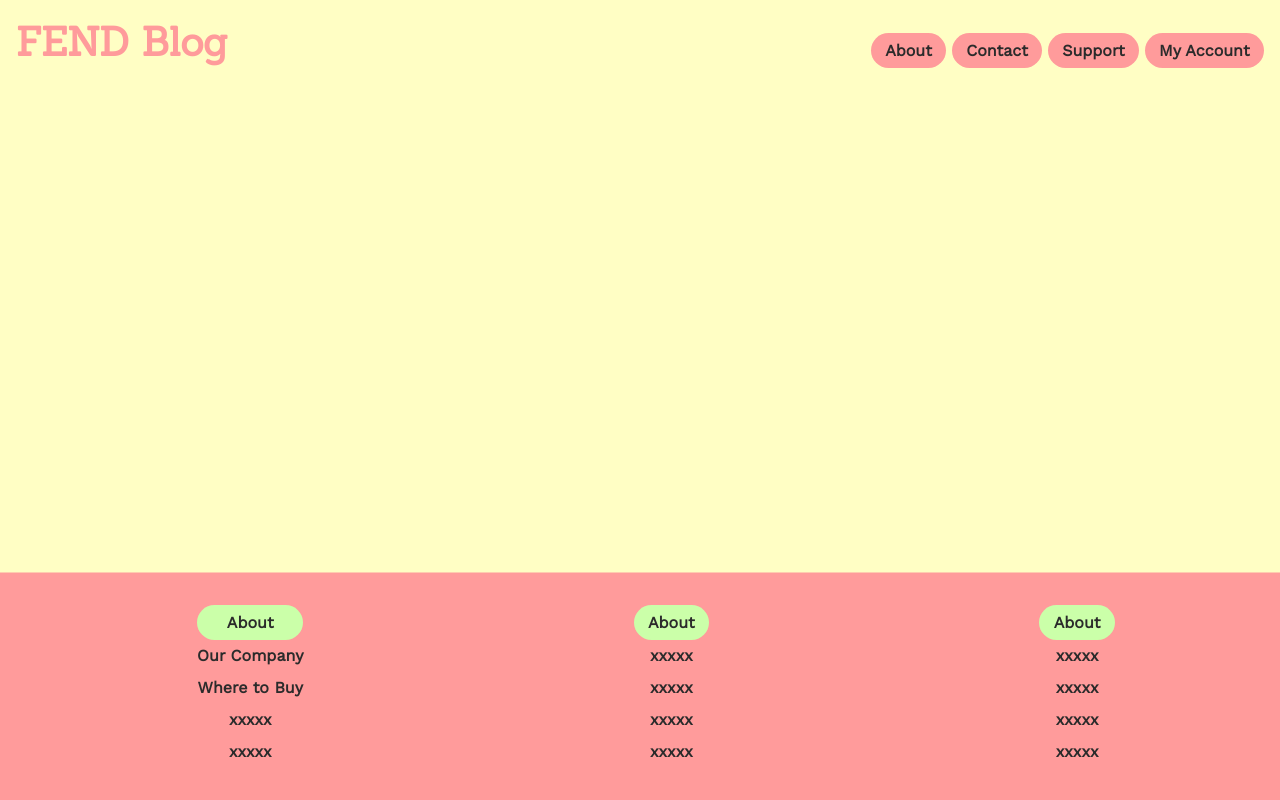
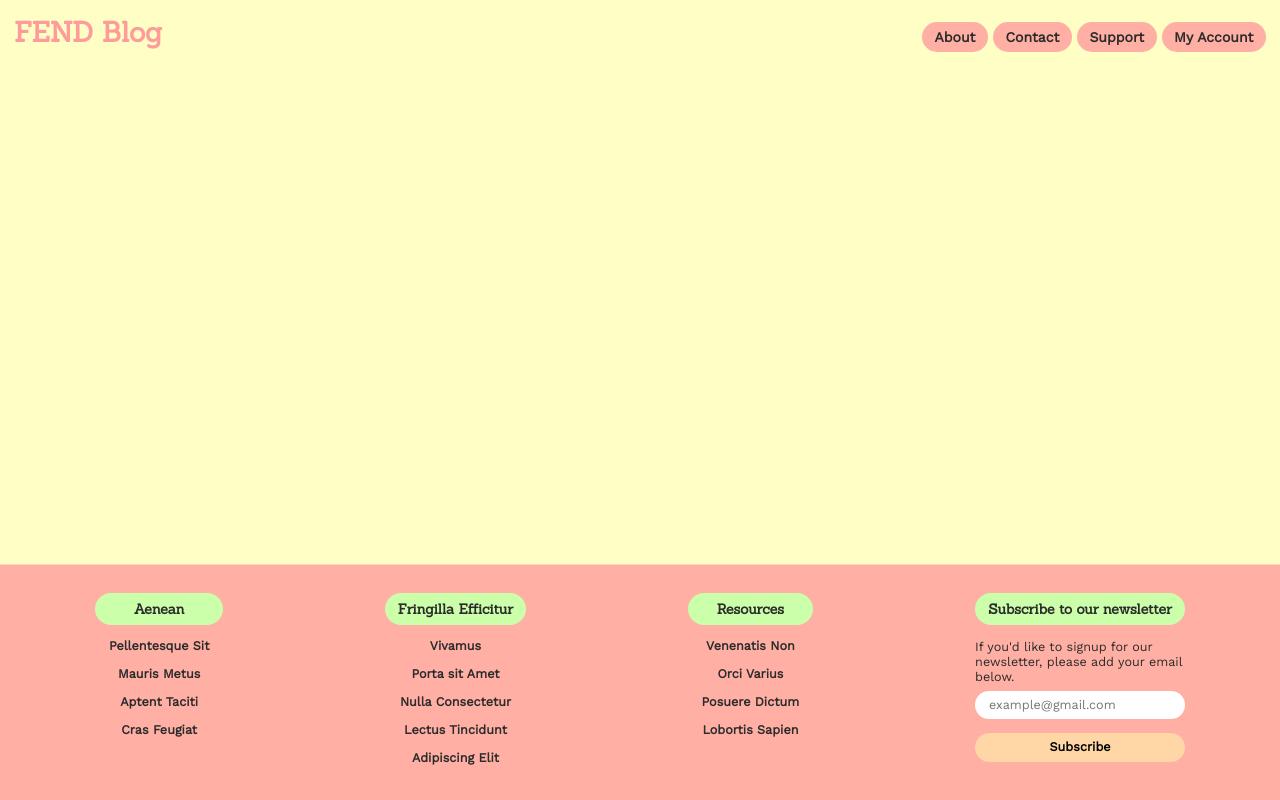
Before and after one commit to ehcodes/blogFEND, a plain HTML site: page index.html in a window 1280 px wide. Drawn offline with nearby package versions, Linux system fonts and the light colour scheme.

Commit message:
footer has a new non-functional subscription form

```diff
--- a/index.html
+++ b/index.html
@@ -34,53 +34,66 @@
     <nav>
         <ul>
             <li>
-                <p class="subHeading">About</p>
+                <h6>Aenean</h6>
             </li>
             <li>
-                <a href="#" title="">Our Company</a>
+                <a href="#" title="">Pellentesque Sit</a>
             </li>
             <li>
-                <a href="#" title="">Where to Buy</a>
+                <a href="#" title="">Mauris Metus</a>
             </li>
             <li>
-                <a href="#" title="">xxxxx</a>
+                <a href="#" title="">Aptent Taciti</a>
             </li>
             <li>
-                <a href="#" title="">xxxxx</a>
+                <a href="#" title="">Cras Feugiat</a>
             </li>
         </ul>
         <ul>
             <li>
-                <p class="subHeading">About</p>
+                <h6>Fringilla Efficitur</h6>
             </li>
             <li>
-                <a href="#" title="">xxxxx</a>
+                <a href="#" title="">Vivamus</a>
             </li>
             <li>
-                <a href="#" title="">xxxxx</a>
+                <a href="#" title="">Porta sit Amet</a>
             </li>
             <li>
-                <a href="#" title="">xxxxx</a>
+                <a href="#" title="">Nulla Consectetur</a>
             </li>
             <li>
-                <a href="#" title="">xxxxx</a>
+                <a href="#" title="">Lectus Tincidunt</a>
+            </li>
+            <li>
+                <a href="#" title="">Adipiscing Elit</a>
             </li>
         </ul>
         <ul>
             <li>
-                <p class="subHeading">About</p>
+                <h6>Resources</h6>
             </li>
             <li>
-                <a href="#" title="">xxxxx</a>
+                <a href="#" title="">Venenatis Non</a>
             </li>
             <li>
-                <a href="#" title="">xxxxx</a>
+                <a href="#" title="">Orci Varius</a>
             </li>
             <li>
-                <a href="#" title="">xxxxx</a>
+                <a href="#" title="">Posuere Dictum</a>
             </li>
             <li>
-                <a href="#" title="">xxxxx</a>
+                <a href="#" title="">Lobortis Sapien</a>
+            </li>
+        </ul>
+        <ul>
+            <li>
+                <form action="#" method="post" id="embedded-subscribe-form" name="embedded-subscribe-form" class="validate" target="_self" novalidate="">
+                    <h6>Subscribe to our newsletter</h6>
+                    <label for="subscriberEmail">If you'd like to signup for our newsletter, please add your email below.</label>
+                    <input type="email" placeholder="example@gmail.com" name="EMAIL" class="required email" id="subscriberEmail" required="" value=""></div>
+                    <input type="submit" name="subscribe" id="subscribeButton" class="button" value="Subscribe">
+                </form>
             </li>
         </ul>
     </nav>
--- /dev/null
+++ b/styles/footer.css
@@ -0,0 +1,46 @@
+footer{
+    position: fixed;
+    bottom:0;
+    width:100%;
+    text-align:center;
+    font-weight:bold;
+    border-top:1px solid rgba(255, 254, 196, .5);
+    background-color: rgba(255, 155, 155,.8);
+}
+footer nav{
+    color:#fff;
+    justify-content: space-around;
+    padding:1rem;
+}
+footer ul{
+    padding:0;
+}
+footer ul li:last-of-type{
+    max-width: 15rem;
+}
+form{
+    display: flex;
+    flex-flow: column nowrap;
+    font-size: .9rem;
+    color:#2b2b2b;
+}
+label{
+    text-align: left;
+    margin-top:.5rem;
+    font-weight:100;
+}
+input[type="email"]{
+    font-weight:lighter;
+    text-align: left;
+    padding:.5rem 1rem;
+    margin: .5rem 0 1rem 0;
+    border-radius: 20px;
+    border:0;
+}
+input[type="submit"]{
+    background-color: rgba(255, 214, 165,1);
+    border-radius: 20px;
+    border:0;
+    padding:.5rem 1rem;
+    font-weight:bolder;
+}
--- a/styles/headings.css
+++ b/styles/headings.css
@@ -5,28 +5,31 @@ h1,h2,h3,h4,h5,h6{
     color:#CBFFA9;
 }
 h1{
-    font-size: 2.5rem;
-    color:#FF9B9B;
+    font-size: 2rem;
+    color:rgba(255, 155, 155,1);;
 }
-h2,h3,h4,h5,h6,.subHeading{
+h2,h3,h4,h5,h6{
     color:#2b2b2b;
-    background-color: #CBFFA9;
+    background-color: rgb(203, 255, 169);
     padding:.5rem .9rem;
     border-radius: 20px;
-    font-weight:bolder;
+    /* font-weight:bolder; */
 }
 h2{
-    font-size: 2.3rem;
+    font-size: 1.8rem;
 }
 h3{
-    font-size: 2.1rem;
+    font-size: 1.6rem;
 }
 h4{
-    font-size: 1.9rem;
+    font-size: 1.4rem;
 }
 h5{
-    font-size: 1.7rem;
+    font-size: 1.2rem;
 }
 h6{
-    font-size: 1.5rem;
+    font-size: 1rem;
 }
+footer h6{
+    margin-bottom: .5rem;
+}
--- a/styles/links.css
+++ b/styles/links.css
@@ -3,11 +3,21 @@ a{
     color:#2b2b2b;
 }
 header a{
-    background-color: #FF9B9B;
+    background-color: rgba(255, 155, 155,.8);;
     padding:.5rem .9rem;
     border-radius: 20px;
     font-weight:bolder;
 }
 header a:hover{
     background-color: #CBFFA9;
+    text-decoration: none;
 }
+footer a{
+    line-height:2rem;
+    font-size: .9rem;
+    margin:0;
+    padding:.5rem 1rem;
+}
+footer a:hover{
+    background-color: rgba(255, 214, 165,1);
+}
--- a/styles/styles.css
+++ b/styles/styles.css
@@ -1,15 +1,12 @@
 @import "normalize.css";
 @import "links.css";
 @import "headings.css";
+@import "footer.css";
 
-*{
-    margin:0;
-    padding:0;
-}
 html, body {
     height: 100%;
     width: 100%;
-    font: 16px 'Work Sans', sans-serif;
+    font: 14px 'Work Sans', sans-serif;
     background-color: #FFFEC4;
 }
 main{
@@ -29,7 +26,6 @@ header nav{
     align-items:baseline;
     color:#FF9B9B;
 }
-
 ul{
     list-style-type: none;
 }
@@ -40,87 +36,3 @@ p{
     padding-top:.5rem;
     padding-bottom:.5rem;
 }
-form{
-    display: flex;
-    flex-direction:column;
-    padding:2rem;
-    padding-top: 1rem;
-}
-fieldset{
-    text-align:center;
-    padding:1.5rem;
-}
-fieldset:nth-of-type(2),
-fieldset:last-of-type{
-    margin-top:1rem;
-}
-legend{
-    background-color:#f6fda1;
-    font-weight: bold;
-    padding:0 .5rem;
-}
-label{
-    display: block;
-}
-input::-webkit-outer-spin-button,
-input::-webkit-inner-spin-button {
-    -webkit-appearance: none;
-    margin: 0;
-}
-
-input[type=number] {
-    -moz-appearance: textfield;
-}
-input{
-    font-size: 3rem;
-    border:0;
-    display:inline;
-    width:calc(100% - 2rem);
-    padding:1rem;
-    background-color:#8ceeb5;
-}
-input::placeholder{
-    color:#383838;
-}
-input:focus-visible{
-    color:#383838;
-}
-button{
-    width:30%;
-    font-weight: bold;
-    font-size:1.5rem;
-    border:0;
-    padding:1rem;
-    background-color: #8ceeb5;
-    border-radius: 5px;
-}
-button:hover{
-    background-color: #91f4e3;
-}
-button:active{
-    background-color: #91f4e3;
-}
-#midTip{
-    margin-left:1%;
-    margin-right:1%;
-}
-footer{
-    position: fixed;
-    bottom:0;
-    width:100%;
-    padding:1rem;
-    text-align:center;
-    font-weight:bold;
-    border-top:1px solid rgba(255, 254, 196, .5);
-    background-color: #FF9B9B;
-}
-footer nav{
-    color:#fff;
-    justify-content: space-around;
-}
-footer a{
-    line-height:2rem;
-}
-footer ul a:first-of-type{
-    margin-top:2rem;
-}
```
